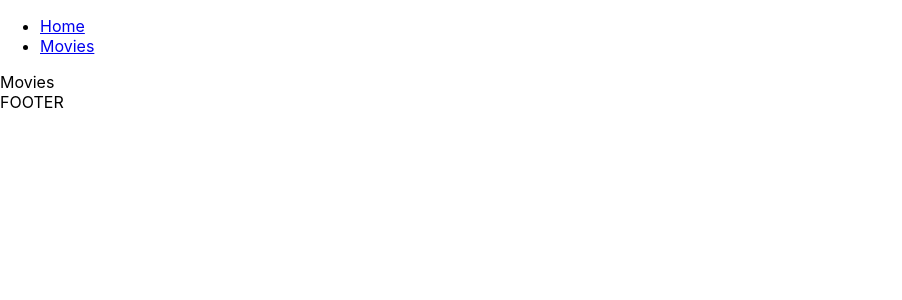
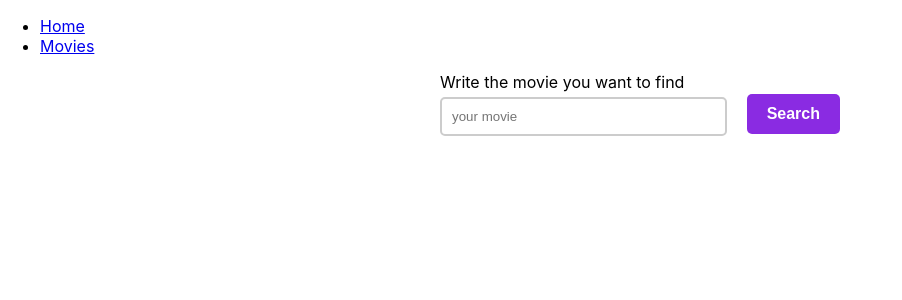
Before and after one commit to Nikolaus-B/goit-react-hw-05-movies, a React (Create React App) app: page /goit-react-hw-05-movies/movies in a window 1280 px wide. Shown: the top 300 px of the page, without its empty margins (0-902 px from the left). Built offline with nearby package versions, Linux system fonts and the light colour scheme.

Commit message:
styled form for movie

```diff
--- a/package.json
+++ b/package.json
@@ -8,11 +8,14 @@
     "@testing-library/react": "^12.1.4",
     "@testing-library/user-event": "^13.5.0",
     "axios": "^1.6.2",
+    "formik": "^2.4.5",
     "react": "^18.1.0",
     "react-dom": "^18.1.0",
     "react-router-dom": "^6.19.0",
     "react-scripts": "5.0.1",
-    "web-vitals": "^2.1.3"
+    "styled-components": "^6.1.1",
+    "web-vitals": "^2.1.3",
+    "yup": "^1.3.2"
   },
   "scripts": {
     "start": "react-scripts start",
--- a/src/components/AppLayout.jsx
+++ b/src/components/AppLayout.jsx
@@ -19,8 +19,6 @@ export const AppLayout = () => {
       <main>
         <Outlet />
       </main>
-
-      <footer>FOOTER</footer>
     </div>
   );
 };
--- /dev/null
+++ b/src/components/MovieForm/MovieForm.jsx
@@ -0,0 +1,43 @@
+import { Formik } from 'formik';
+import * as Yup from 'yup';
+import {
+  ErrorMessage,
+  Field,
+  FoemField,
+  Form,
+  FormButton,
+} from './MovieForm.styled';
+
+const MovieSchema = Yup.object().shape({
+  title: Yup.string()
+    .min(2, 'Too Short!')
+    .max(50, 'Too Long!')
+    .required('Required'),
+});
+
+export const MovieForm = ({ onSubmit }) => {
+  return (
+    <div>
+      <Formik
+        initialValues={{
+          title: '',
+        }}
+        validationSchema={MovieSchema}
+        onSubmit={(values, actions) => {
+          actions.resetForm();
+          onSubmit(values);
+        }}
+      >
+        <Form>
+          <FoemField>
+            Write the movie you want to find
+            <Field name="title" placeholder="your movie" />
+            <ErrorMessage component={'span'} name="title" />
+          </FoemField>
+
+          <FormButton type="submit">Search</FormButton>
+        </Form>
+      </Formik>
+    </div>
+  );
+};
--- /dev/null
+++ b/src/components/MovieForm/MovieForm.styled.js
@@ -0,0 +1,72 @@
+import styled from 'styled-components';
+import {
+  Form as StyledForm,
+  Field as StyledField,
+  ErrorMessage as StyledError,
+} from 'formik';
+
+export const Form = styled(StyledForm)`
+  display: flex;
+  flex-direction: row;
+  max-width: 400px;
+  margin: 0 auto;
+`;
+
+export const FoemField = styled.label`
+  display: block;
+`;
+
+export const Field = styled(StyledField)`
+  padding: 8px;
+  margin-top: 8px;
+  box-sizing: border-box;
+  width: calc(100% - 20px);
+  padding: 10px;
+  margin: 5px 0;
+  box-sizing: border-box;
+  border: 2px solid #ccc;
+  border-radius: 5px;
+  outline: none;
+  transition: border-color 0.3s ease;
+
+  &:focus {
+    border-color: #8a2be2;
+    box-shadow: 0 0 5px rgba(0, 123, 255, 0.3);
+  }
+
+  &:not(:placeholder-shown) {
+    border-color: #8a2be2;
+  }
+`;
+
+export const FormButton = styled.button`
+  display: inline-block;
+  height: 40px;
+  margin-top: 22px;
+  padding: 10px 20px;
+  font-size: 16px;
+  font-weight: bold;
+  text-align: center;
+  text-decoration: none;
+  border: none;
+  border-radius: 5px;
+  color: #fff;
+  background-color: #8a2be2;
+  cursor: pointer;
+  transition: background-color 0.3s ease;
+
+  &:hover {
+    background-color: #6a1c9a;
+  }
+
+  &:focus {
+    outline: none;
+    box-shadow: 0 0 5px rgba(138, 43, 226, 0.7);
+  }
+`;
+
+export const ErrorMessage = styled(StyledError)`
+  color: red;
+  font-size: 14px;
+  margin-top: 5px;
+`;
--- a/src/components/api.js
+++ b/src/components/api.js
@@ -7,7 +7,5 @@ https://api.themoviedb.org/`;
 
 export const fetchTrendingMovies = async () => {
   const response = await axios.get(`3/trending/all/week?api_key=${ApiKey}`);
-  console.log(response.data.results);
-
   return response.data.results;
 };
--- a/src/pages/MoviesPage.js
+++ b/src/pages/MoviesPage.js
@@ -1,3 +1,9 @@
+import { MovieForm } from 'components/MovieForm/MovieForm';
+
 export default function MoviesPage() {
-  return <div>Movies</div>;
+  return (
+    <div>
+      <MovieForm />
+    </div>
+  );
 }
```
Also changed, not shown: 1 other file (tests, documents, lock files or other folders).
